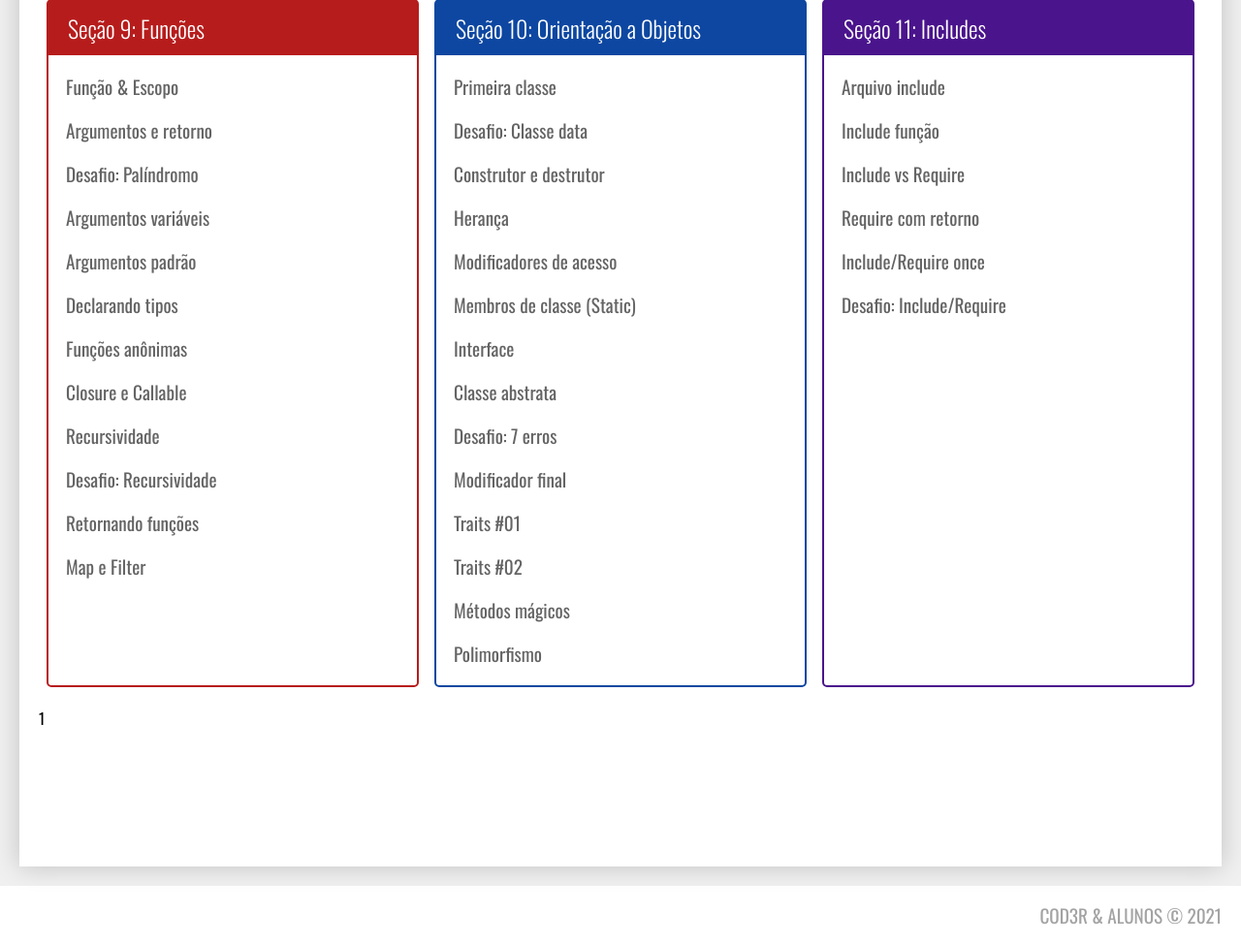
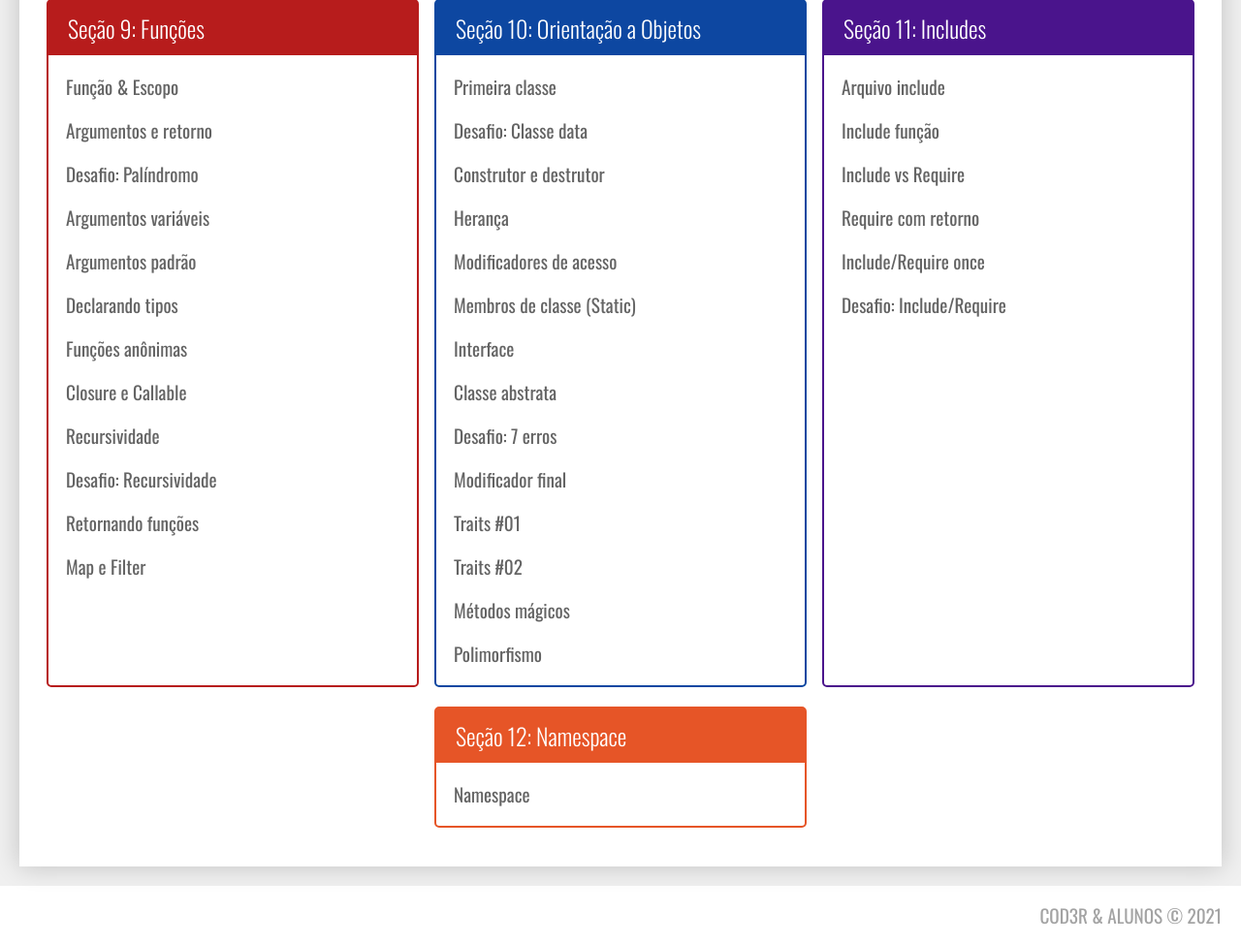
Before and after one commit to brunosgs/brunosgs-curso-php-cod3r, a PHP site: page / in a window 1280 px wide. Shown: the part 1216-2190 px from the top of the page at 97% size. Run offline with PHP 8.4, Linux system fonts and the light colour scheme.

Commit message:
Namespace e formas de acesso

```diff
--- a/assets/css/style.css
+++ b/assets/css/style.css
@@ -144,6 +144,14 @@ body {
     background-color: #4a148c;
 }
 
+.modulo.laranja-escuro {
+    border: 2px solid #e65527;
+}
+
+.modulo.laranja-escuro>h3 {
+    background-color: #e65527;
+}
+
 .modulo>h3 {
     margin: 0px;
     color: #fff;
--- a/index.php
+++ b/index.php
@@ -15,7 +15,7 @@
     </header>
     <main class="principal">
         <div class="conteudo">
-            <?= require_once('menu.php'); ?>
+            <?php require_once('menu.php'); ?>
         </div>
     </main>
     <footer class="rodape">
--- a/menu.php
+++ b/menu.php
@@ -125,4 +125,10 @@
             <li><a href="exercicio.php?dir=includes&file=include_desafio">Desafio: Include/Require</a></li>
         </ul>
     </div>
+    <div class="modulo laranja-escuro">
+        <h3>Seção 12: Namespace</h3>
+        <ul>
+            <li><a href="exercicio.php?dir=namespace&file=basico">Namespace</a></li>
+        </ul>
+    </div>
 </nav>
```
Also changed, not shown: namespace/basico.php (added, +42 -0 lines).
